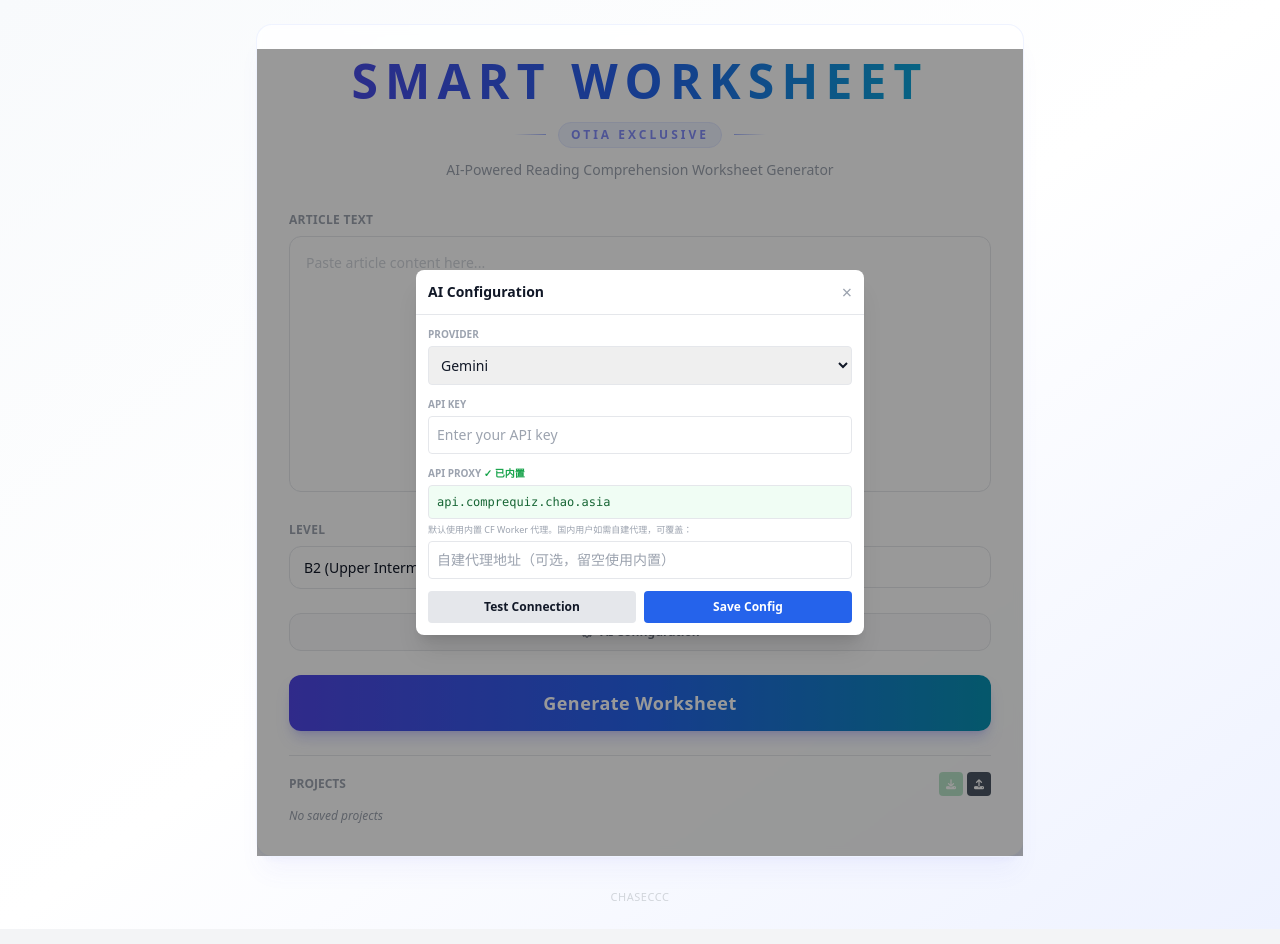
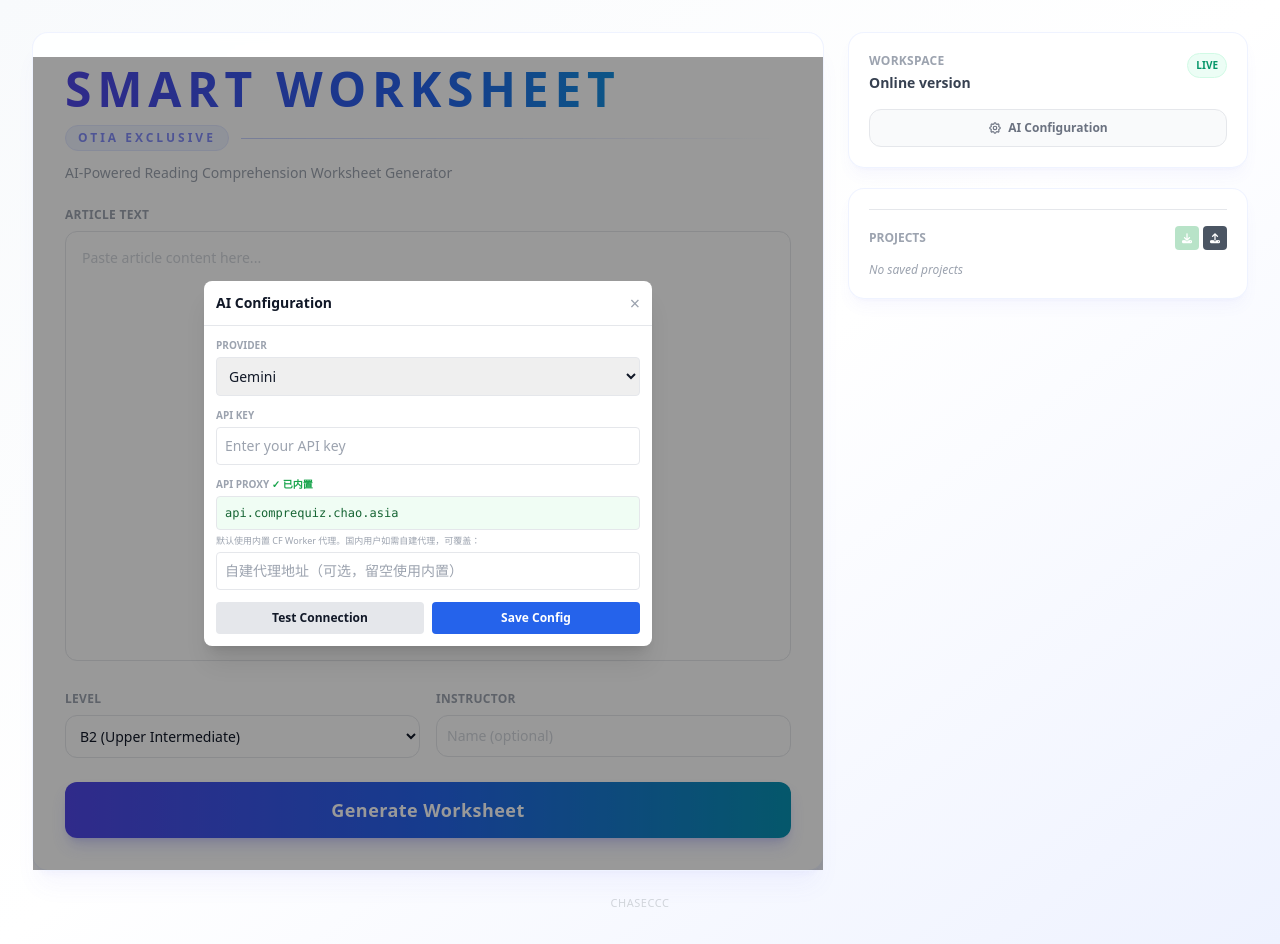
Before and after one commit to chasechowa/smart-worksheet-generator, a React (Vite) app: page / in a window 1280 px wide. Built offline with nearby package versions, Linux system fonts and the light colour scheme.

Commit message:
style: widen home workspace layout

```diff
--- a/App.tsx
+++ b/App.tsx
@@ -452,18 +452,17 @@ export default function App() {
     }
   };
 
-  // Shared input controls used in both centered and sidebar layouts
-  const renderInputCore = (isCompact: boolean) => (
-    <div className={`space-y-6 ${isCompact ? '' : 'w-full max-w-4xl mx-auto'}`}>
+  // Shared input controls used in both home and sidebar layouts
+  const renderInputCore = (isCompact: boolean, showProjects = true, showConfigButton = true) => (
+    <div className={`space-y-6 ${isCompact ? '' : 'w-full'}`}>
       {!isCompact && (
-        <div className="text-center mb-8">
-          <h1 className="text-5xl font-black text-transparent bg-clip-text bg-gradient-to-r from-indigo-600 via-blue-600 to-cyan-500 uppercase tracking-[0.15em] mb-3">
+        <div className="mb-6">
+          <h1 className="text-4xl xl:text-5xl font-black text-transparent bg-clip-text bg-gradient-to-r from-indigo-600 via-blue-600 to-cyan-500 uppercase tracking-[0.12em] mb-3">
             Smart Worksheet
           </h1>
-          <div className="inline-flex items-center gap-3 mb-3">
-            <div className="h-px flex-1 w-8 bg-gradient-to-r from-transparent to-indigo-300"></div>
+          <div className="flex items-center gap-3 mb-3">
             <span className="text-xs font-bold tracking-[0.25em] text-indigo-400 uppercase bg-indigo-50 px-3 py-1 rounded-full border border-indigo-100">OTIA EXCLUSIVE</span>
-            <div className="h-px flex-1 w-8 bg-gradient-to-l from-transparent to-indigo-300"></div>
+            <div className="h-px flex-1 bg-gradient-to-r from-indigo-200 to-transparent"></div>
           </div>
           <p className="text-gray-400 text-sm font-medium">AI-Powered Reading Comprehension Worksheet Generator</p>
         </div>
@@ -474,7 +473,7 @@ export default function App() {
         <textarea
           value={article}
           onChange={e => setArticle(e.target.value)}
-          className={`w-full border border-gray-200 rounded-xl p-4 text-sm focus:ring-2 focus:ring-indigo-400 focus:border-indigo-400 outline-none resize-none transition-shadow bg-white/90 placeholder-gray-300 ${isCompact ? 'h-32' : 'h-64'}`}
+          className={`w-full border border-gray-200 rounded-xl p-4 text-sm focus:ring-2 focus:ring-indigo-400 focus:border-indigo-400 outline-none resize-none transition-shadow bg-white/90 placeholder-gray-300 ${isCompact ? 'h-32' : 'h-[360px] xl:h-[430px]'}`}
           placeholder="Paste article content here..."
         />
       </div>
@@ -507,6 +506,7 @@ export default function App() {
         )}
       </div>
 
+      {showConfigButton && (
         <button
           onClick={() => setShowConfig(true)}
           className="w-full py-2.5 rounded-xl font-bold text-xs text-gray-500 hover:text-indigo-600 bg-gray-50 hover:bg-indigo-50 border border-gray-200 hover:border-indigo-200 transition-all flex items-center justify-center gap-1.5"
@@ -514,6 +514,7 @@ export default function App() {
           <svg className="w-3.5 h-3.5" fill="none" viewBox="0 0 24 24" stroke="currentColor" strokeWidth="2"><path strokeLinecap="round" strokeLinejoin="round" d="M10.325 4.317c.426-1.756 2.924-1.756 3.35 0a1.724 1.724 0 002.573 1.066c1.543-.94 3.31.826 2.37 2.37a1.724 1.724 0 001.066 2.573c1.756.426 1.756 2.924 0 3.35a1.724 1.724 0 00-1.066 2.573c.94 1.543-.826 3.31-2.37 2.37a1.724 1.724 0 00-2.573 1.066c-.426 1.756-2.924 1.756-3.35 0a1.724 1.724 0 00-2.573-1.066c-1.543.94-3.31-.826-2.37-2.37a1.724 1.724 0 00-1.066-2.573c-1.756-.426-1.756-2.924 0-3.35a1.724 1.724 0 001.066-2.573c-.94-1.543.826-3.31 2.37-2.37.996.608 2.296.07 2.572-1.065z"/><path strokeLinecap="round" strokeLinejoin="round" d="M15 12a3 3 0 11-6 0 3 3 0 016 0z"/></svg>
           AI Configuration
         </button>
+      )}
 
       {showConfig && (
         <div className="fixed inset-0 z-50 flex items-center justify-center bg-black/40" onClick={() => setShowConfig(false)}>
@@ -564,11 +565,13 @@ export default function App() {
         onForceUse={handleForceUse}
       />
 
+      {showProjects && (
         <ProjectPanel
           currentProject={currentProject}
           onLoadProject={handleLoadProject}
           onSaveCurrent={handleSaveCurrent}
         />
+      )}
     </div>
   );
 
@@ -582,12 +585,43 @@ export default function App() {
       `}</style>
 
       {!data ? (
-        // === CENTERED INPUT LAYOUT (before generation) ===
-        <div className="min-h-screen flex flex-col items-center justify-center p-6 no-print bg-gradient-to-br from-slate-50 via-white to-indigo-50">
-          <div className="w-full max-w-3xl bg-white/80 backdrop-blur-sm rounded-2xl shadow-xl shadow-indigo-500/5 border border-indigo-100/50 p-8">
-            {renderInputCore(false)}
+        // === WIDE WORKSPACE LAYOUT (before generation) ===
+        <div className="min-h-screen p-5 xl:p-8 no-print bg-gradient-to-br from-slate-50 via-white to-indigo-50">
+          <div className="mx-auto w-full max-w-[1500px]">
+            <div className="grid gap-5 xl:gap-6 lg:grid-cols-[minmax(0,1fr)_360px] xl:grid-cols-[minmax(0,1fr)_400px]">
+              <section className="min-w-0 bg-white/85 backdrop-blur-sm rounded-2xl shadow-xl shadow-indigo-500/5 border border-indigo-100/50 p-6 xl:p-8">
+                {renderInputCore(false, false, false)}
+              </section>
+
+              <aside className="space-y-5">
+                <div className="bg-white/85 backdrop-blur-sm rounded-2xl shadow-lg shadow-indigo-500/5 border border-indigo-100/50 p-5">
+                  <div className="flex items-start justify-between gap-3 mb-4">
+                    <div>
+                      <label className="text-xs font-bold uppercase text-gray-400 block tracking-wide">Workspace</label>
+                      <p className="text-sm font-bold text-gray-700 mt-1">Online version</p>
                     </div>
-          <p className="mt-8 text-[11px] text-gray-300 font-medium tracking-wider uppercase">CHASECCC</p>
+                    <span className="text-[10px] font-bold text-emerald-600 bg-emerald-50 border border-emerald-100 rounded-full px-2 py-1">LIVE</span>
+                  </div>
+                  <button
+                    onClick={() => setShowConfig(true)}
+                    className="w-full py-2.5 rounded-xl font-bold text-xs text-gray-500 hover:text-indigo-600 bg-gray-50 hover:bg-indigo-50 border border-gray-200 hover:border-indigo-200 transition-all flex items-center justify-center gap-1.5"
+                  >
+                    <svg className="w-3.5 h-3.5" fill="none" viewBox="0 0 24 24" stroke="currentColor" strokeWidth="2"><path strokeLinecap="round" strokeLinejoin="round" d="M10.325 4.317c.426-1.756 2.924-1.756 3.35 0a1.724 1.724 0 002.573 1.066c1.543-.94 3.31.826 2.37 2.37a1.724 1.724 0 001.066 2.573c1.756.426 1.756 2.924 0 3.35a1.724 1.724 0 00-1.066 2.573c.94 1.543-.826 3.31-2.37 2.37a1.724 1.724 0 00-2.573 1.066c-.426 1.756-2.924 1.756-3.35 0a1.724 1.724 0 00-2.573-1.066c-1.543.94-3.31-.826-2.37-2.37a1.724 1.724 0 00-1.066-2.573c-1.756-.426-1.756-2.924 0-3.35a1.724 1.724 0 001.066-2.573c-.94-1.543.826-3.31 2.37-2.37.996.608 2.296.07 2.572-1.065z"/><path strokeLinecap="round" strokeLinejoin="round" d="M15 12a3 3 0 11-6 0 3 3 0 016 0z"/></svg>
+                    AI Configuration
+                  </button>
+                </div>
+
+                <div className="bg-white/85 backdrop-blur-sm rounded-2xl shadow-lg shadow-indigo-500/5 border border-indigo-100/50 p-5">
+                  <ProjectPanel
+                    currentProject={currentProject}
+                    onLoadProject={handleLoadProject}
+                    onSaveCurrent={handleSaveCurrent}
+                  />
+                </div>
+              </aside>
+            </div>
+          </div>
+          <p className="mt-6 text-center text-[11px] text-gray-300 font-medium tracking-wider uppercase">CHASECCC</p>
         </div>
       ) : (
         // === SPLIT SIDEBAR LAYOUT (after generation) ===
```
Lines whose indentation alone changed are shown as unchanged.
